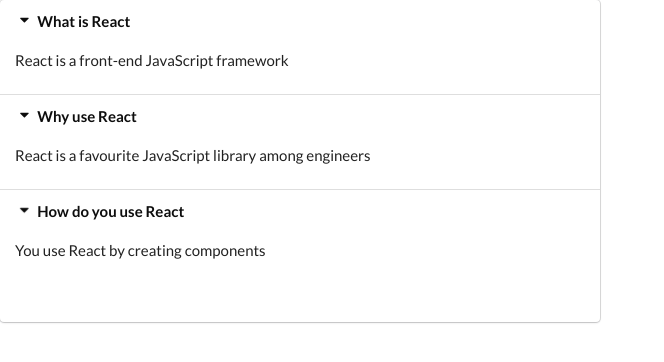
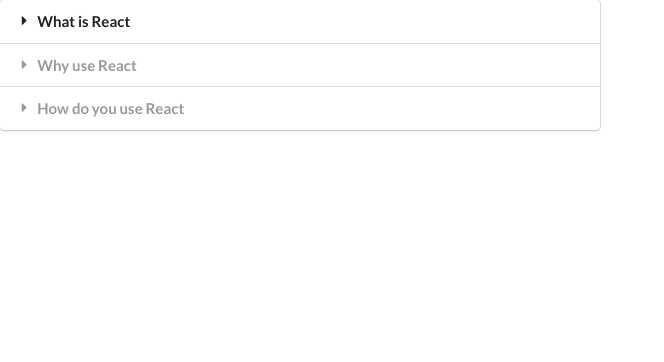
Before and after one commit to alfiomartini/widgets, a React (Create React App) app: page / in a window 1280 px wide. Shown: the top 362 px of the page, without its empty margins (0-664 px from the left). Built offline with nearby package versions, Linux system fonts and the light colour scheme.

Commit message:
Added accordion with expandable items

```diff
--- a/src/components/Accordion.jsx
+++ b/src/components/Accordion.jsx
@@ -3,19 +3,22 @@
 
 
 const Accordion = ({items}) => {
+  // null is used only once, on initialization
   const [activeIndex, setIndex] = useState(null);
 
   const onTitleClick = (index) => {
     setIndex(index);
   }
+
   const itemsList = items.map((item, index) => {
+    const active = activeIndex === index? 'active': '';
     return(
       <React.Fragment key={index}>
-        <div className="active title" onClick={()=>onTitleClick(index)}>
+        <div className={`title ${active}`} onClick={()=>onTitleClick(index)}>
           <i className="dropdown icon"></i>
           {item.title}
         </div>
-        <div className="active content">
+        <div className={`content ${active}`}>
           <p>{item.content}</p>
         </div>
       </React.Fragment>
@@ -25,7 +28,6 @@
   return(
     <div className="ui styled accordion">
      {itemsList}
-     <h1>{activeIndex}</h1>
     </div>
   )
 }
```
Also changed, not shown: 1 other file (tests, documents, lock files or other folders).
